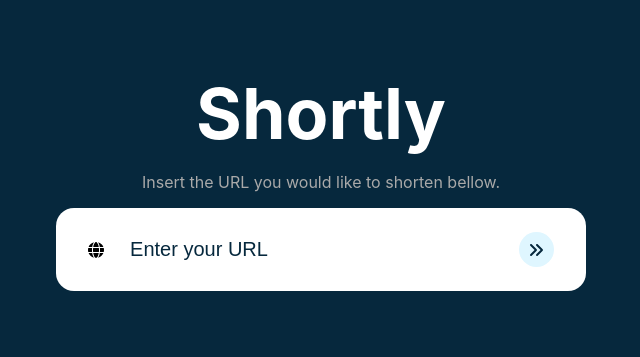
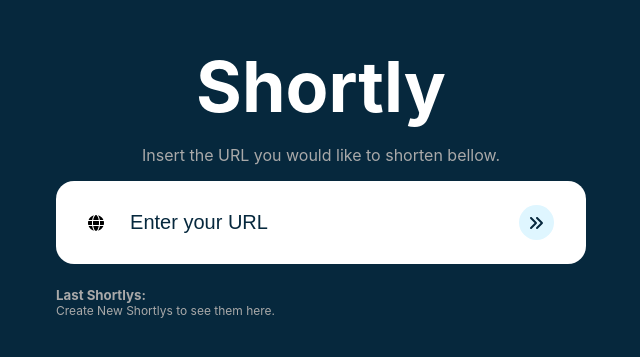
Before and after one commit to renarossi/Shortly, a React (Create React App) app: page / in a window 1280 px wide. Shown: the part 219-576 px from the top of the page, without its empty margins (319-959 px from the left). Built offline with nearby package versions, Linux system fonts and the light colour scheme.

Commit message:
feat: Create History Component and Implement basic logic to handle History insertion.

```diff
--- a/src/components/Container/Container.tsx
+++ b/src/components/Container/Container.tsx
@@ -7,6 +7,8 @@ import { Colors, Spaces } from '../../styles/variables';
 import ErrorBlock from '../ErrorBlock/ErrorBlock';
 import LinkBlock from '../LinkBlock/LinkBlock';
 import { UseFetch } from '../../hooks/useFetch';
+import { ShrtcodeResult } from '../../types';
+import ShortlysContainer from '../ShortlysContainer/ShortlysContainer';
 
 interface SectionInterface {
     open?: boolean;
@@ -15,7 +17,7 @@ interface SectionInterface {
 const Section = styled.section<SectionInterface>`
   position: relative;
   width: calc(100% - ${Spaces.xLarge});
-  max-height: ${props => props.open ? '450px' : '35px'};
+  max-height: ${props => props.open ? '900px' : '35px'};
   background: ${Colors.primary.white};
   padding: ${Spaces.medium} ${Spaces.mLarge};
   overflow: hidden;
@@ -23,8 +25,18 @@ const Section = styled.section<SectionInterface>`
   transition: all 0.6s ease-in-out;
 `;
 
+const History = styled.section`
+  width: 100%;
+  color: ${Colors.primary.darkGray};
+
+  & h5 {
+    margin-bottom: ${Spaces.zero};
+  }
+`;
+
 const Container: FC = () => {
     const [errorMsg, setErrorMsg] = useState<string | undefined>();
+    const [shortlyHistory, setShortlyHistory] = useState<ShrtcodeResult[] | undefined>();
     const { data, loading, shortenURL, error} = UseFetch();
 
     const handleURLSubmit = (value: string): void => {
@@ -46,12 +58,30 @@ const Container: FC = () => {
         }
     }, [error]);
 
+    useEffect(() => {
+        if (data) {
+            setShortlyHistory((prev) => {
+                if (prev) {
+                    return [...prev, data.result];
+                }
+
+                return [data.result];
+            })
+        }
+    }, [data]);
+
     return (
-        <Section open={isDefined(data) || isDefined(errorMsg)}>
-            <URLInput onSubmit={handleURLSubmit} loading={loading} />
-            { errorMsg && (<ErrorBlock error={errorMsg} />)}
-            { data && !errorMsg && (<LinkBlock shortenedLinks={data.result} />)}
-        </Section>
+        <>
+            <Section open={isDefined(data) || isDefined(errorMsg)}>
+                <URLInput onSubmit={handleURLSubmit} loading={loading} />
+                { errorMsg && (<ErrorBlock error={errorMsg} />)}
+                { data && !errorMsg && (<LinkBlock shortenedLinks={data.result} />)}
+            </Section>
+            <History>
+                <h5>Last Shortlys:</h5>
+                <ShortlysContainer history={shortlyHistory} />
+            </History>
+        </>
     )
 };
 
--- a/src/components/ListItem/ListItem.tsx
+++ b/src/components/ListItem/ListItem.tsx
@@ -11,6 +11,8 @@ interface CopyLabelProps {
 const Li = styled.li`
   margin: ${Spaces.xSmall} ${Spaces.zero};
   display: flex;
+  flex-direction: row;
+  align-items: center;
   cursor: pointer;
   color: ${Colors.primary.darkBlue};
 `;
--- /dev/null
+++ b/src/components/Shortly/Shortly.tsx
@@ -0,0 +1,34 @@
+import styled from '@emotion/styled';
+import { FontSizes, Spaces } from '../../styles/variables';
+
+const ShortlyContent = styled.span`
+  font-size: ${FontSizes.xSmall};
+  margin-right: ${Spaces.xSmall};
+`;
+
+const ShortlyLink = styled.span`
+  cursor: pointer;
+
+  &:hover {
+    text-decoration: underline;
+  }
+`;
+
+interface ShortlyProps {
+    shortlyKey: string;
+    shortlyValue: string;
+}
+const Shortly = ( { shortlyKey, shortlyValue }: ShortlyProps) => {
+    const copyToClipboard = ():void => {
+        navigator.clipboard.writeText(shortlyValue);
+    }
+
+    return (
+        <ShortlyContent>
+            <strong>{ shortlyKey.replaceAll('_', ' ') }:</strong>
+            <ShortlyLink onClick={copyToClipboard}>{ shortlyValue }</ShortlyLink>
+        </ShortlyContent>
+    )
+};
+
+export default Shortly;
--- /dev/null
+++ b/src/components/ShortlysContainer/ShortlysContainer.tsx
@@ -0,0 +1,56 @@
+import styled from '@emotion/styled';
+import { useState } from 'react';
+
+import { FontSizes, Spaces } from '../../styles/variables';
+import { ShrtcodeResult } from '../../types';
+import Shortly from '../Shortly/Shortly';
+
+const LinkWrapper = styled.div`
+  display: flex;
+  width: 100%;
+  flex-wrap: wrap;
+`;
+
+interface LinkProp {
+    active: boolean;
+}
+
+const Link = styled.div<LinkProp>`
+  cursor: pointer;
+  font-size: ${FontSizes.xSmall};
+  margin-right: ${Spaces.xSmall};
+  transition: all 0.6s ease-in-out;
+  text-decoration: ${(props) => (props.active ? 'underline' : 'none')};
+
+  &:hover {
+    text-decoration: underline;
+  }
+`;
+
+
+
+const EmptyMessage = styled.span`
+  font-size: ${FontSizes.xSmall};
+`;
+
+interface ShortlysContainerProps {
+    history?: ShrtcodeResult[];
+}
+
+const ShortlysContainer = ({ history }: ShortlysContainerProps) => {
+    const [selectedShortly, setSelectedShortly] = useState<ShrtcodeResult | undefined>();
+
+    return(
+        <>
+            <LinkWrapper>
+                {history && history.map((shortly) => <Link key={shortly.code} active={selectedShortly?.code === shortly.code} onClick={() => setSelectedShortly(shortly)}>{ shortly.code }</Link>)}
+            </LinkWrapper>
+            <LinkWrapper>
+                { !history && (<EmptyMessage>Create New Shortlys to see them here.</EmptyMessage>)}
+                { selectedShortly && Object.entries(selectedShortly).map(([key, value]) => <Shortly key={key} shortlyKey={key} shortlyValue={value} />)}
+            </LinkWrapper>
+        </>
+    )
+};
+
+export default ShortlysContainer;
--- a/src/hooks/useFetch.ts
+++ b/src/hooks/useFetch.ts
@@ -11,6 +11,7 @@ export const UseFetch = (): FetchResponse => {
 
     const shortenURL = async (url: string) => {
         setLoading(true);
+        setData(undefined);
         try {
             const apiResponse = await fetch(`https://api.shrtco.de/v2/shorten?url=${url}`);
             if (apiResponse.ok) {
```
